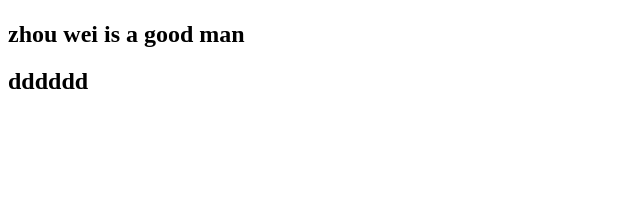
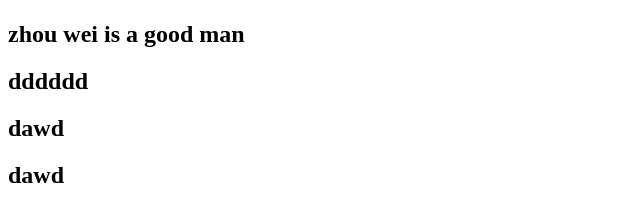
Before and after one commit to 1742240267/testDemo, a plain HTML site: page index.html in a window 1280 px wide. Shown: the part 59-280 px from the top of the page, without its empty margins (0-640 px from the left). Drawn offline with Linux system fonts and the light colour scheme.

Commit message:
这四次提交,修改了index.html文件

```diff
--- a/index.html
+++ b/index.html
@@ -8,5 +8,7 @@
 		<h1>helloworld</h1>
 		<h2>zhou wei is a good man</h2>
 		<h2>dddddd</h2>
+		<h2>dawd</h2>
+		<h2>dawd</h2>
 	</body>
 </html>
```
Also changed, not shown: 1 other file.
